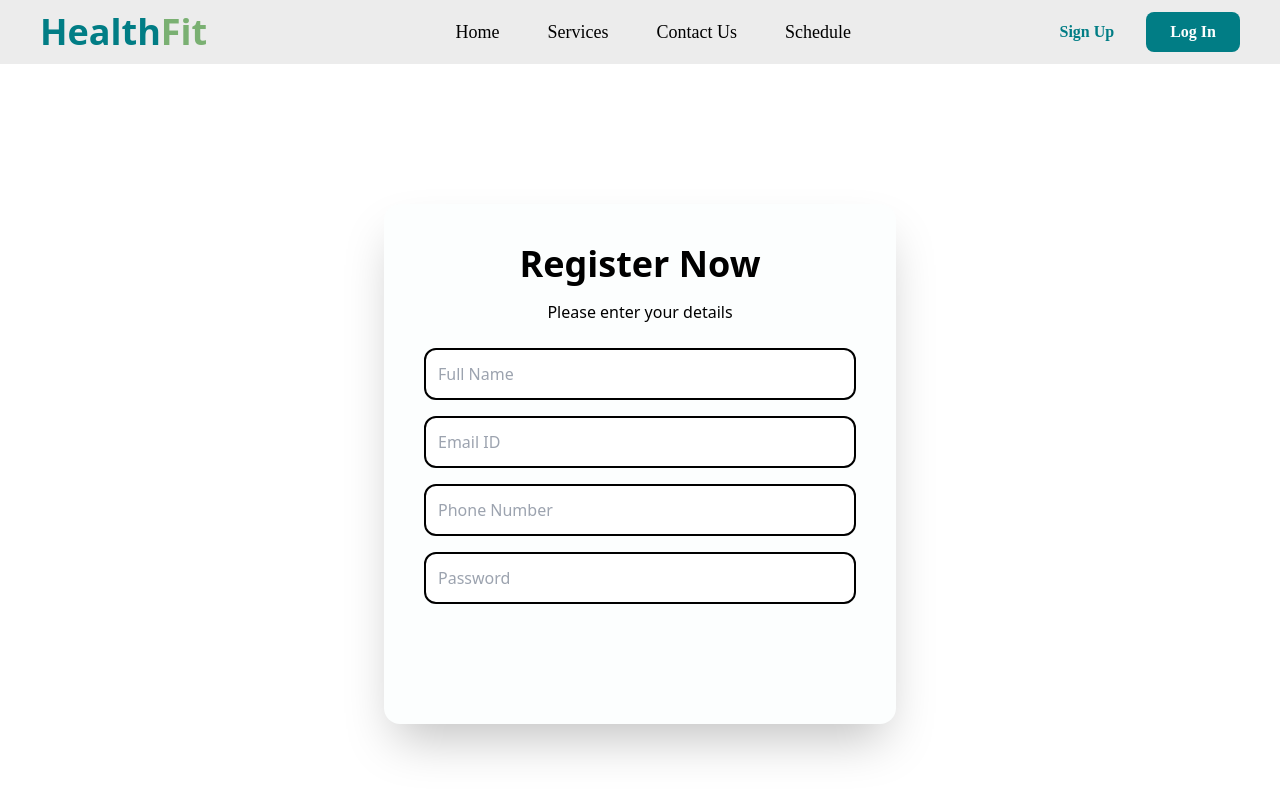
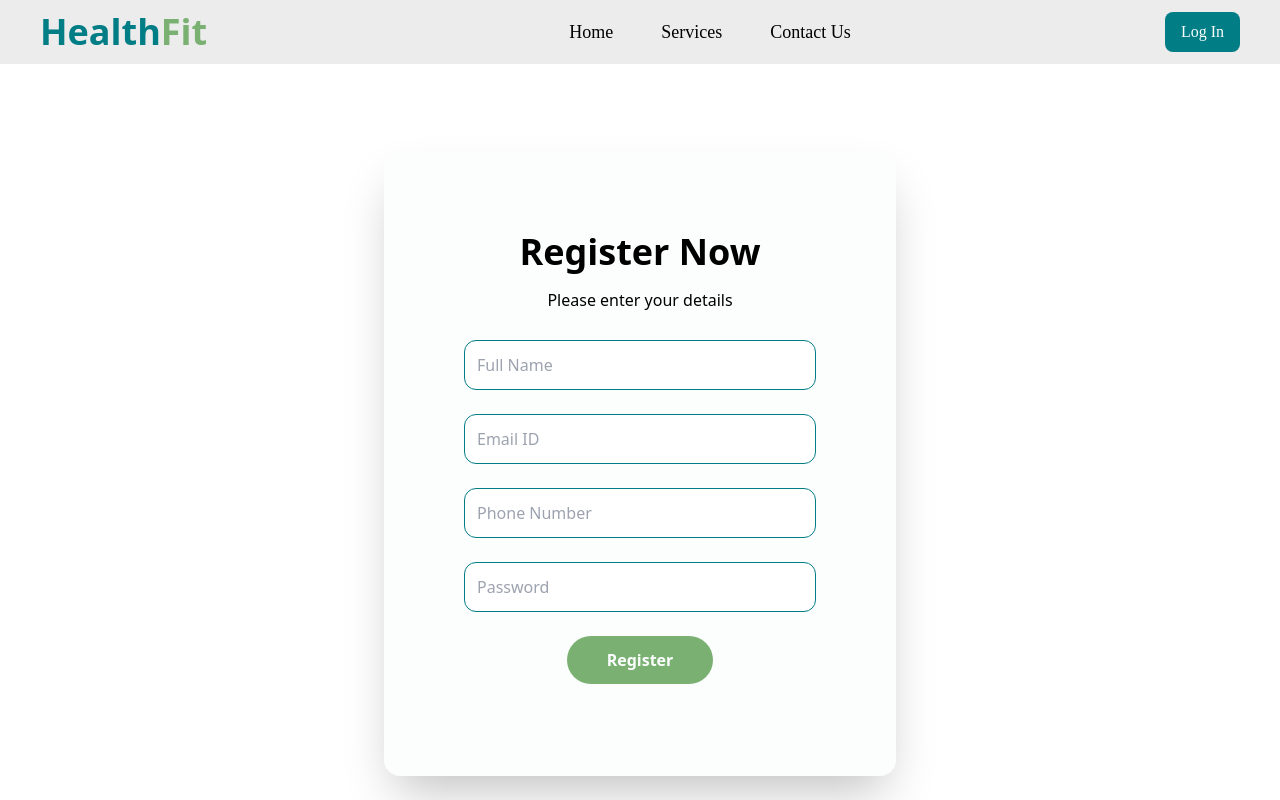
Before and after one commit to sahiAlam/Medico-Frontend, a React (Vite) app: page /register in a window 1280 px wide. Shown: the top 800 px of the page. Built offline with nearby package versions, Linux system fonts and the light colour scheme; a web font is replaced by a local one.

Commit message:
auth added

```diff
--- a/package.json
+++ b/package.json
@@ -11,6 +11,7 @@
     "preview": "vite preview"
   },
   "dependencies": {
+    "@auth0/auth0-react": "^2.1.1",
     "hamburger-react": "^2.5.0",
     "react": "^18.2.0",
     "react-dom": "^18.2.0",
--- a/src/components/doctorSearching/DoctorSearching.jsx
+++ b/src/components/doctorSearching/DoctorSearching.jsx
@@ -28,7 +28,7 @@ const DoctorSearching = () => {
   return (
     <>
       <div className="container mx-auto px-2 md:px-10">
-        <div className=" bg-white p-5 rounded-xl">
+        <div className=" bg-white p-5 rounded-xl shadow-md">
           <h2 className="capitalize font-bold text-2xl md:text-3xl mb-3">
             find a doctor
           </h2>
--- a/src/components/header/Header.jsx
+++ b/src/components/header/Header.jsx
@@ -3,8 +3,11 @@ import Logo from "../logo/Logo";
 import { Link, NavLink } from "react-router-dom";
 import Hamburger from "hamburger-react";
 
+import { useAuth0 } from "@auth0/auth0-react";
+
 const Header = () => {
   const [mobileMenu, setMobileMenu] = useState(false);
+  const { loginWithRedirect, isAuthenticated, logout, user } = useAuth0();
 
   const navLinks = [
     {
@@ -21,11 +24,6 @@ const Header = () => {
       id: 3,
       text: "contact us",
       to: "/contactUs",
-    },
-    {
-      id: 4,
-      text: "schedule",
-      to: "/schedule",
     },
   ];
   return (
@@ -56,7 +54,7 @@ const Header = () => {
                     <li
                       href="#"
                       key={item.id}
-                      className="my-5 capitalize font-para text-2xl md:text-lg md:hover:text-btnColor md:hover:transition-all text-white"
+                      className="my-5 capitalize font-para text-2xl  md:hover:text-btnColor md:hover:transition-all text-white"
                       onClick={() => setMobileMenu(false)}
                     >
                       <NavLink to={item.to}>{item.text}</NavLink>
@@ -64,20 +62,26 @@ const Header = () => {
                   ))}
 
                   <div className="md:hidden mt-10">
-                    <Link
-                      to={"register"}
-                      className="inline-block px-6 py-2 rounded-lg font-bold mr-2 text-white font-para bg-btnColor"
-                      onClick={() => setMobileMenu(false)}
+                    {isAuthenticated && <p>{user.name}</p>}
+                    {isAuthenticated ? (
+                      <button
+                        className="block px-3 text-sm py-2 rounded-lg text-white bg-btnColor font-para md:hover:bg-green md:transition-all mt-3"
+                        onClick={() =>
+                          logout({
+                            logoutParams: { returnTo: window.location.origin },
+                          })
+                        }
                       >
-                      Sign Up
-                    </Link>
-                    <Link
-                      to={"login"}
-                      className="inline-block px-6 py-2 rounded-lg font-bold bg-btnColor text-white font-para"
-                      onClick={() => setMobileMenu(false)}
+                        Log Out
+                      </button>
+                    ) : (
+                      <button
+                        onClick={() => loginWithRedirect()}
+                        className="inline-block px-4 py-2 rounded-lg mr-6 text-white bg-btnColor font-para md:hover:bg-green md:transition-all"
                       >
                         Log In
-                    </Link>
+                      </button>
+                    )}
                   </div>
                 </ul>
               </>
@@ -95,19 +99,25 @@ const Header = () => {
             </div>
           </div>
 
-          <div className="hidden md:flex">
-            <Link
-              to={"register"}
-              className="inline-block px-2 py-2 rounded-lg font-bold mr-6 text-btnColor font-para md:hover:text-green md:transition-all"
+          <div className="hidden md:flex items-center">
+            {isAuthenticated && <p className="md:mr-4">Hii, {user.name}</p>}
+            {isAuthenticated ? (
+              <button
+                className="inline-block px-3 text-sm py-2 rounded-lg text-white bg-btnColor font-para md:hover:bg-green md:transition-all"
+                onClick={() =>
+                  logout({ logoutParams: { returnTo: window.location.origin } })
+                }
               >
-              Sign Up
-            </Link>
-            <Link
-              to={"login"}
-              className="inline-block px-6 py-2 rounded-lg font-bold bg-btnColor text-white font-para  md:hover:bg-green md:hover:transition-all"
+                Log Out
+              </button>
+            ) : (
+              <button
+                onClick={() => loginWithRedirect()}
+                className="inline-block px-4 py-2 rounded-lg text-white bg-btnColor font-para md:hover:bg-green md:transition-all"
               >
                 Log In
-            </Link>
+              </button>
+            )}
           </div>
 
           {/* Mobile Hamburger menu  */}
--- a/src/components/serviceCard/ServiceCard.jsx
+++ b/src/components/serviceCard/ServiceCard.jsx
@@ -3,7 +3,6 @@ import { AiOutlineArrowRight } from "react-icons/ai";
 import { Link } from "react-router-dom";
 
 const ServiceCard = ({ serviceData }) => {
-  console.log(serviceData);
   return (
     <>
       <div className="bg-white p-4 rounded-2xl">
--- a/src/main.jsx
+++ b/src/main.jsx
@@ -3,8 +3,16 @@ import ReactDOM from "react-dom/client";
 import App from "./App.jsx";
 import "./index.css";
 
+import { Auth0Provider } from "@auth0/auth0-react";
+
 ReactDOM.createRoot(document.getElementById("root")).render(
-  <React.StrictMode>
+  <Auth0Provider
+    domain="dev-x2infznl7ux7uioa.us.auth0.com"
+    clientId="cLWRRMDRJjCdZxiWp6pKLmemsKDuIAdR"
+    authorizationParams={{
+      redirect_uri: window.location.origin,
+    }}
+  >
     <App />
-  </React.StrictMode>
+  </Auth0Provider>
 );
--- a/src/pages/contactUs/contactForm/ContactForm.jsx
+++ b/src/pages/contactUs/contactForm/ContactForm.jsx
@@ -54,7 +54,7 @@ const ContactForm = () => {
             </p>
           </div>
 
-          <div className="py-12 lg:px-44 w-full">
+          <div className="py-10 lg:px-44 w-full bg-white p-4 rounded-2xl my-10 shadow-md">
             <div className="md:flex justify-between w-full gap-5">
               <div className="my-3 w-full">
                 <label htmlFor="firstName">First Name : </label>
@@ -126,7 +126,7 @@ const ContactForm = () => {
 
             <div>
               <button
-                className="bg-btnColor w-2/5 md:w-36 hover:bg-green hover:scale-105 hover:transition-all block mx-auto border-0 p-2 text-white text-xl rounded-xl mt-2"
+                className="bg-btnColor w-2/5 md:w-36 md:hover:bg-green md:hover:scale-105 md:hover:transition-all block mx-auto border-0 p-2 text-white text-xl rounded-xl mt-2"
                 onClick={handleSubmitContactForm}
               >
                 Submit
--- a/src/pages/register/Register.jsx
+++ b/src/pages/register/Register.jsx
@@ -18,9 +18,9 @@ const Register = () => {
 
   return (
     <>
-      <div className="bg-zinc-100 h-screen w-full">
+      <div className="h-screen w-full">
         <div className="flex flex-col md:flex-row items-center justify-center space-x-10 h-full">
-          <div className="bg-white w-5/6 md:w-2/3 lg:w-2/5 flex flex-col px-4 py-10 mx-3 lg:p-10 shadow-lg md:shadow-2xl rounded-2xl">
+          <div className="bg-white w-5/6 md:w-2/3 lg:w-2/5 flex flex-col px-5 py-12 lg:p-20 shadow-lg md:shadow-2xl rounded-2xl">
             <h1 className="text-center text-3xl md:text-4xl font-bold">
               Register Now
             </h1>
@@ -32,7 +32,7 @@ const Register = () => {
               name="name"
               value={signUpData.name}
               onChange={getFormData}
-              className="bg-slate-100 p-3 my-2 border-2 border-slate-100 outline-none focus:border-b-2 focus:border-red-300 rounded-xl"
+              className="bg-slate-100 p-3 my-3 outline-none rounded-xl border border-btnColor"
             />
             <input
               type="email"
@@ -41,7 +41,7 @@ const Register = () => {
               name="email"
               value={signUpData.email}
               onChange={getFormData}
-              className="bg-slate-100 p-3 my-2 border-2 border-slate-100 outline-none focus:border-b-2 focus:border-red-300 rounded-xl"
+              className="bg-slate-100 p-3 my-3 outline-none rounded-xl border border-btnColor"
             />
             <input
               type="text"
@@ -50,7 +50,7 @@ const Register = () => {
               name="mobile"
               value={signUpData.mobile}
               onChange={getFormData}
-              className="bg-slate-100 p-3 my-2 border-2 border-slate-100 outline-none focus:border-b-2 focus:border-red-300 rounded-xl"
+              className="bg-slate-100 p-3 my-3 outline-none rounded-xl border border-btnColor"
             />
             <input
               type="password"
@@ -59,11 +59,11 @@ const Register = () => {
               name="password"
               value={signUpData.password}
               onChange={getFormData}
-              className="bg-slate-100 p-3 my-2 border-2 border-slate-100 outline-none focus:border-b-2 focus:border-red-300 rounded-xl"
+              className="bg-slate-100 p-3 my-3 outline-none rounded-xl border border-btnColor"
             />
             <button
               // onClick={submitSignUpForm}
-              className="bg-gradient-to-r from-red-500 to-orange-400 font-bold text-white w-fit mx-auto px-10 py-3 rounded-3xl my-3 hover:bg-gradient-to-r hover:from-orange-400 hover:to-red-500 hover:scale-105"
+              className="bg-green font-bold text-white w-fit mx-auto px-10 py-3 rounded-3xl my-3 md:hover:scale-105 md:hover:transition-all"
             >
               Register
             </button>
```
Also changed, not shown: 1 other file (tests, documents, lock files or other folders). Lines whose indentation alone changed are shown as unchanged.
